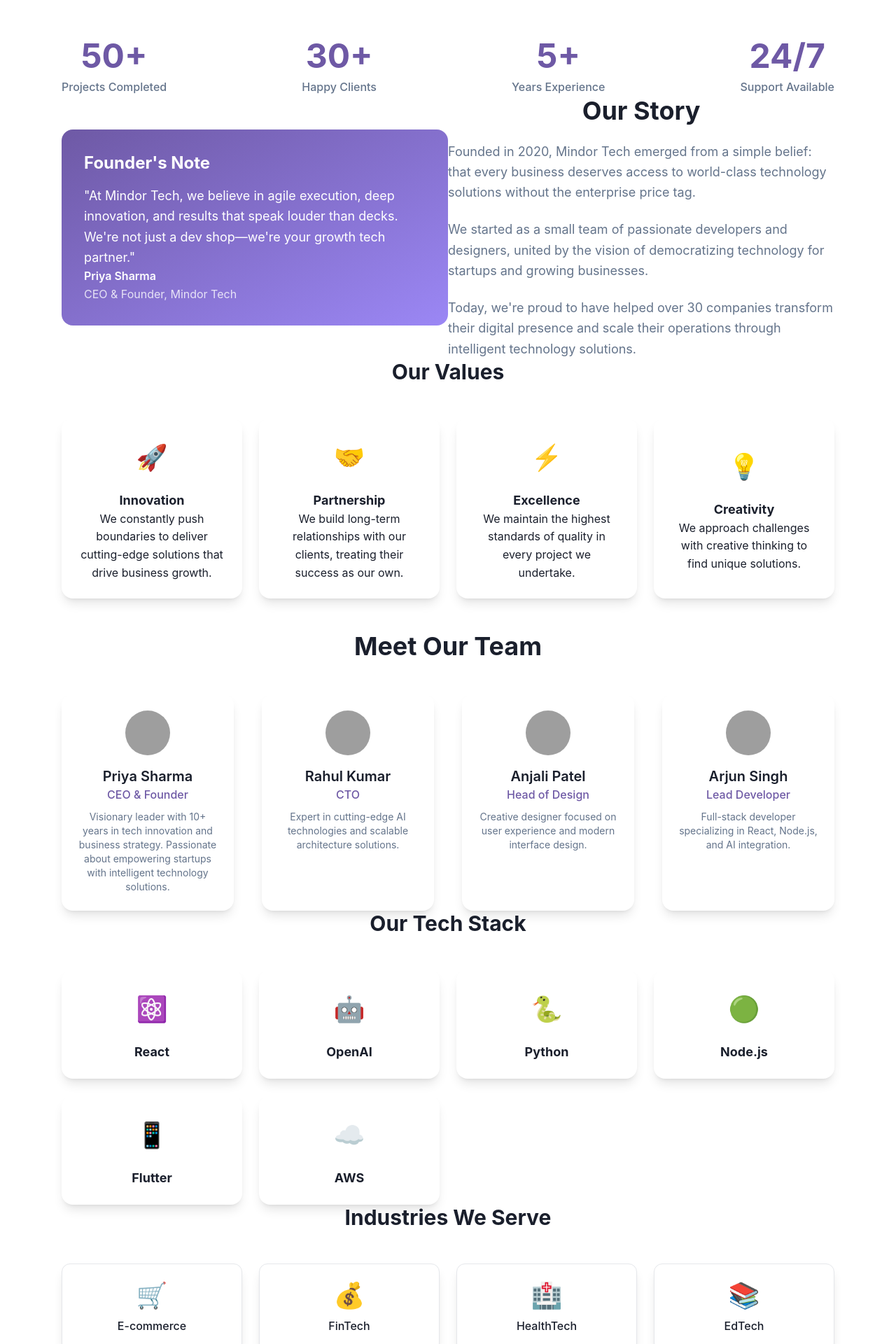
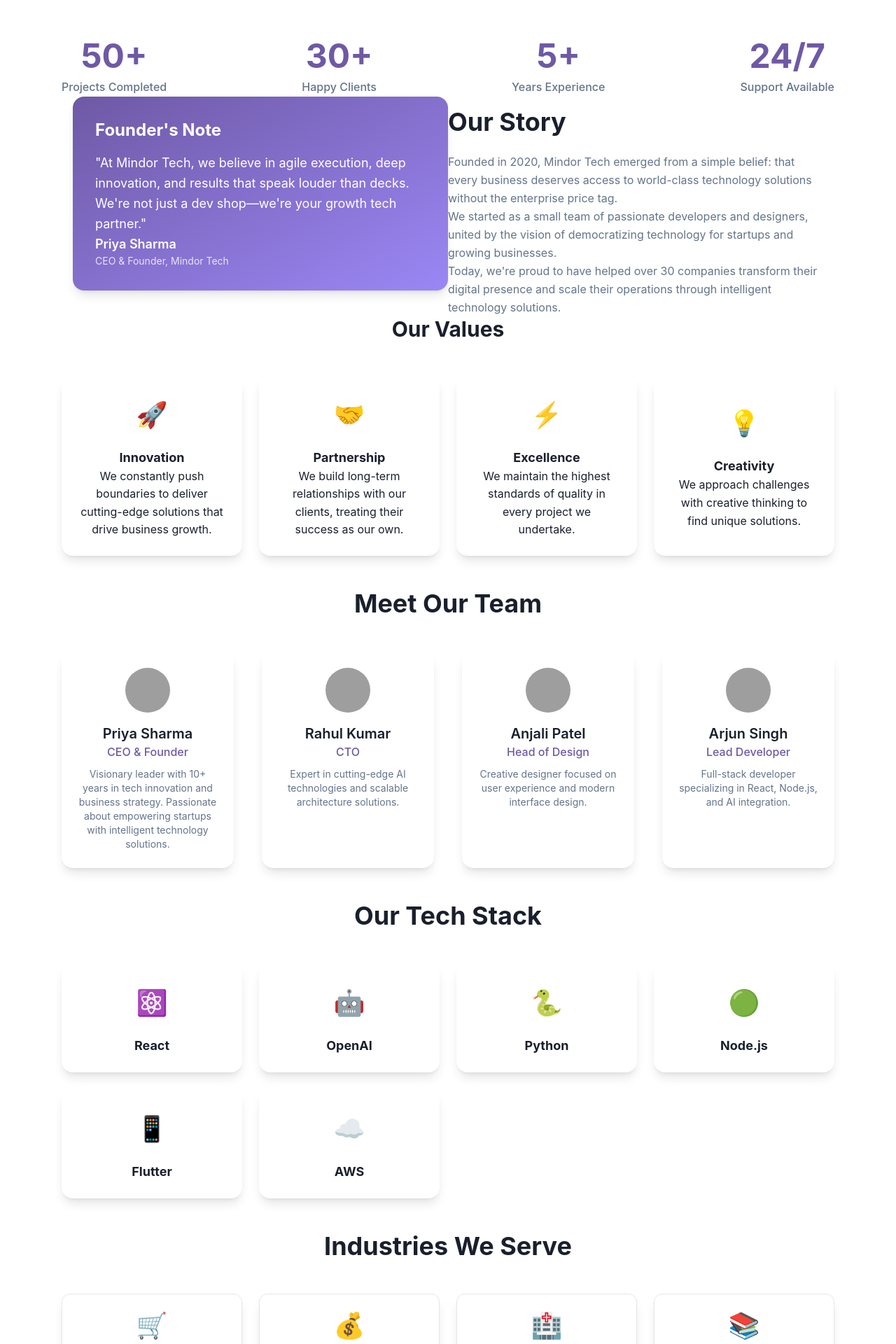
Before and after one commit to rastogi30/Mindor-tech, a Next.js app: page /about in a window 1280 px wide. Shown: the part 840-2760 px from the top of the page at 70% size. Built offline with nearby package versions, Linux system fonts and the light colour scheme; grey boxes are pictures that could not be loaded.

Commit message:
minor ui fixes

```diff
--- a/pages/about.tsx
+++ b/pages/about.tsx
@@ -162,7 +162,7 @@ const AboutPage: React.FC = () => {
               transition={{ duration: 0.8, delay: 0.4 }}
             >
               <span className="text-white">We're Building the{' '}</span>
-              <span className="gradient-text-hero bg-gradient-to-r from-primary via-primary-light to-accent bg-clip-text text-transparent">Future of Tech.</span>
+              <span className="gradient-text-hero ">Future of Tech.</span>
             </motion.h1>
             <motion.p
               className="text-xl md:text-2xl text-white/90 mb-12 max-w-3xl mx-auto leading-relaxed"
@@ -218,38 +218,44 @@ const AboutPage: React.FC = () => {
 
           {/* Founder's Note Section */}
           <motion.section
-            className="mb-20"
+            className="px-4 sm:px-8 md:px-16 lg:px-24 mb-20"
             initial={{ opacity: 0, y: 30 }}
             animate={{ opacity: 1, y: 0 }}
             transition={{ duration: 0.6, delay: 0.3 }}
           >
-            <div className="grid lg:grid-cols-2 gap-12 items-center">
-              <div className="relative">
-                <div className="bg-gradient-to-br from-primary to-primary-light rounded-2xl p-8 text-white">
-                  <h3 className="text-2xl font-bold mb-4">Founder's Note</h3>
-                  <blockquote className="text-lg leading-relaxed italic">
+            <div className="grid lg:grid-cols-2 gap-x-20 gap-y-12 items-start">
+              {/* Founder's Note */}
+              <div className="relative self-start">
+                <div className="bg-gradient-to-br from-primary to-primary-light rounded-2xl p-8 md:p-10 text-white shadow-lg">
+                  <h3 className="text-2xl md:text-3xl font-bold mb-4">Founder's Note</h3>
+                  <blockquote className="text-lg md:text-xl leading-relaxed italic">
                     "At Mindor Tech, we believe in agile execution, deep innovation, and results that speak louder than decks. We're not just a dev shop—we're your growth tech partner."
                   </blockquote>
                   <div className="mt-6">
-                    <div className="font-semibold">Priya Sharma</div>
-                    <div className="text-white/80">CEO & Founder, Mindor Tech</div>
+                    <div className="font-semibold text-lg">Priya Sharma</div>
+                    <div className="text-white/80 text-sm">CEO & Founder, Mindor Tech</div>
                   </div>
                 </div>
               </div>
-              <div>
-                <h2 className="text-4xl font-bold text-text-primary text-center mb-6">Our Story</h2>
-                <p className="text-lg text-text-secondary leading-relaxed mb-6">
+
+              {/* Our Story */}
+              <div className="mt-4 lg:mt-0 self-start">
+                <h2 className="text-3xl md:text-4xl font-bold text-text-primary lg:text-left mb-6">
+                  Our Story
+                </h2>
+                <p className="text-base md:text-lg text-text-secondary leading-relaxed mb-5">
                   Founded in 2020, Mindor Tech emerged from a simple belief: that every business deserves access to world-class technology solutions without the enterprise price tag.
                 </p>
-                <p className="text-lg text-text-secondary leading-relaxed mb-6">
+                <p className="text-base md:text-lg text-text-secondary leading-relaxed mb-5">
                   We started as a small team of passionate developers and designers, united by the vision of democratizing technology for startups and growing businesses.
                 </p>
-                <p className="text-lg text-text-secondary leading-relaxed">
+                <p className="text-base md:text-lg text-text-secondary leading-relaxed">
                   Today, we're proud to have helped over 30 companies transform their digital presence and scale their operations through intelligent technology solutions.
                 </p>
               </div>
             </div>
           </motion.section>
+
 
           {/* Values Section */}
           <motion.section
@@ -317,11 +323,11 @@ const AboutPage: React.FC = () => {
             animate={{ opacity: 1, y: 0 }}
             transition={{ duration: 0.6, delay: 0.6 }}
           >
-            <h2 className="text-3xl font-bold text-text-primary text-center mb-12">
+            <h2 className="text-4xl font-bold text-text-primary text-center mt-12">
               Our Tech Stack
             </h2>
 
-            <div className="grid grid-cols-1 sm:grid-cols-2 md:grid-cols-3 lg:grid-cols-4 xl:grid-cols-5 gap-6 justify-items-center">
+            <div className="grid grid-cols-1 sm:grid-cols-2 md:grid-cols-3 lg:grid-cols-4 xl:grid-cols-5 gap-6 justify-items-center mt-12">
               {techStack.map((tech, index) => (
                 <motion.div
                   key={index}
@@ -348,11 +354,11 @@ const AboutPage: React.FC = () => {
             animate={{ opacity: 1, y: 0 }}
             transition={{ duration: 0.6, delay: 0.7 }}
           >
-            <h2 className="text-3xl font-bold text-text-primary text-center mb-12">
+            <h2 className="text-4xl font-bold text-text-primary text-center mt-12">
               Industries We Serve
             </h2>
 
-            <div className="grid grid-cols-1 sm:grid-cols-2 md:grid-cols-3 lg:grid-cols-4 gap-6">
+            <div className="grid grid-cols-1 sm:grid-cols-2 md:grid-cols-3 lg:grid-cols-4 gap-6 mt-12">
               {industryVerticals.map((industry, index) => (
                 <motion.div
                   key={index}
@@ -382,7 +388,7 @@ const AboutPage: React.FC = () => {
             animate={{ opacity: 1, y: 0 }}
             transition={{ duration: 0.6, delay: 0.8 }}
           >
-            <div className="bg-gradient-to-r from-primary to-primary-light rounded-2xl p-8 sm:p-12 text-white">
+            <div className="bg-gradient-to-r from-primary to-primary-light rounded-2xl p-8 sm:p-12 text-white mt-12">
               <h2 className="text-2xl sm:text-3xl font-bold mb-4 sm:mb-6">
                 Ready to Build Something Amazing?
               </h2>
```
